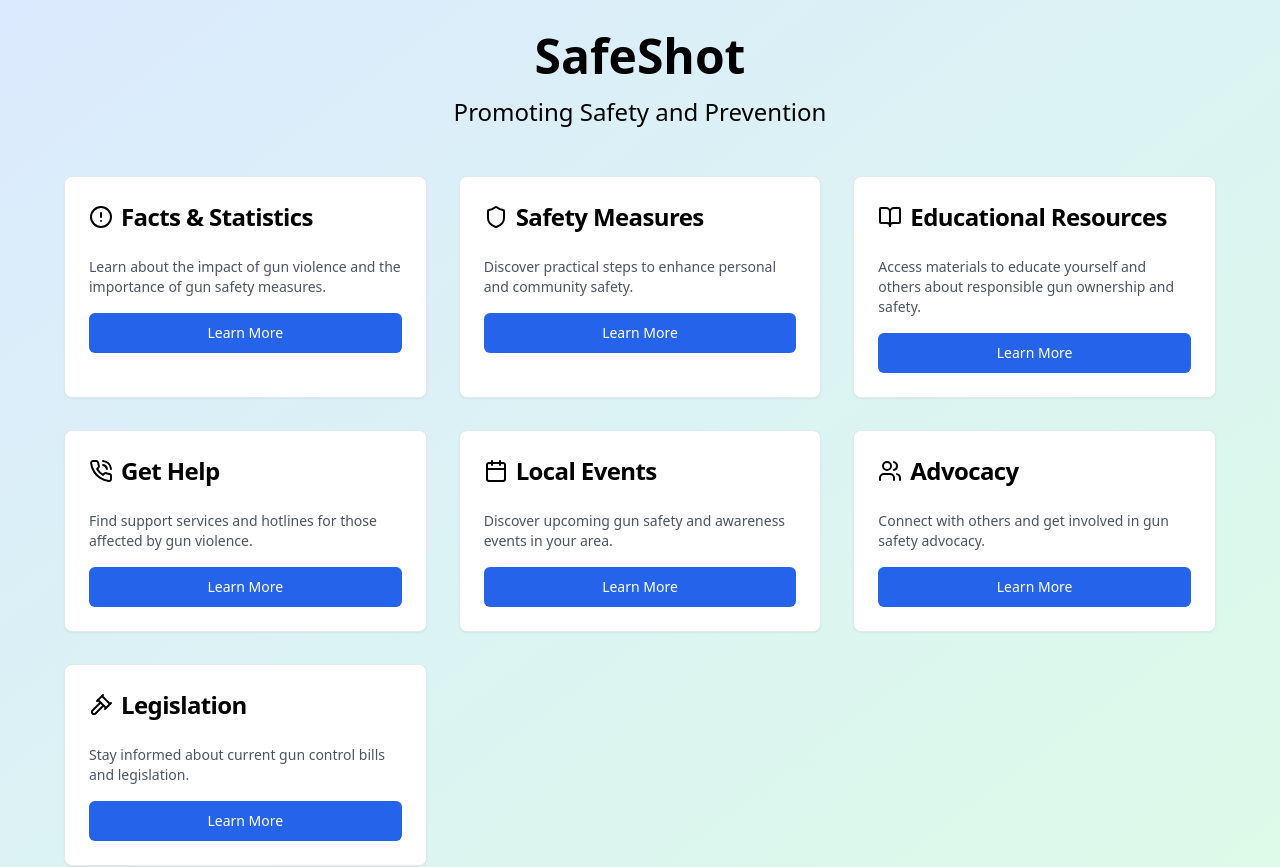
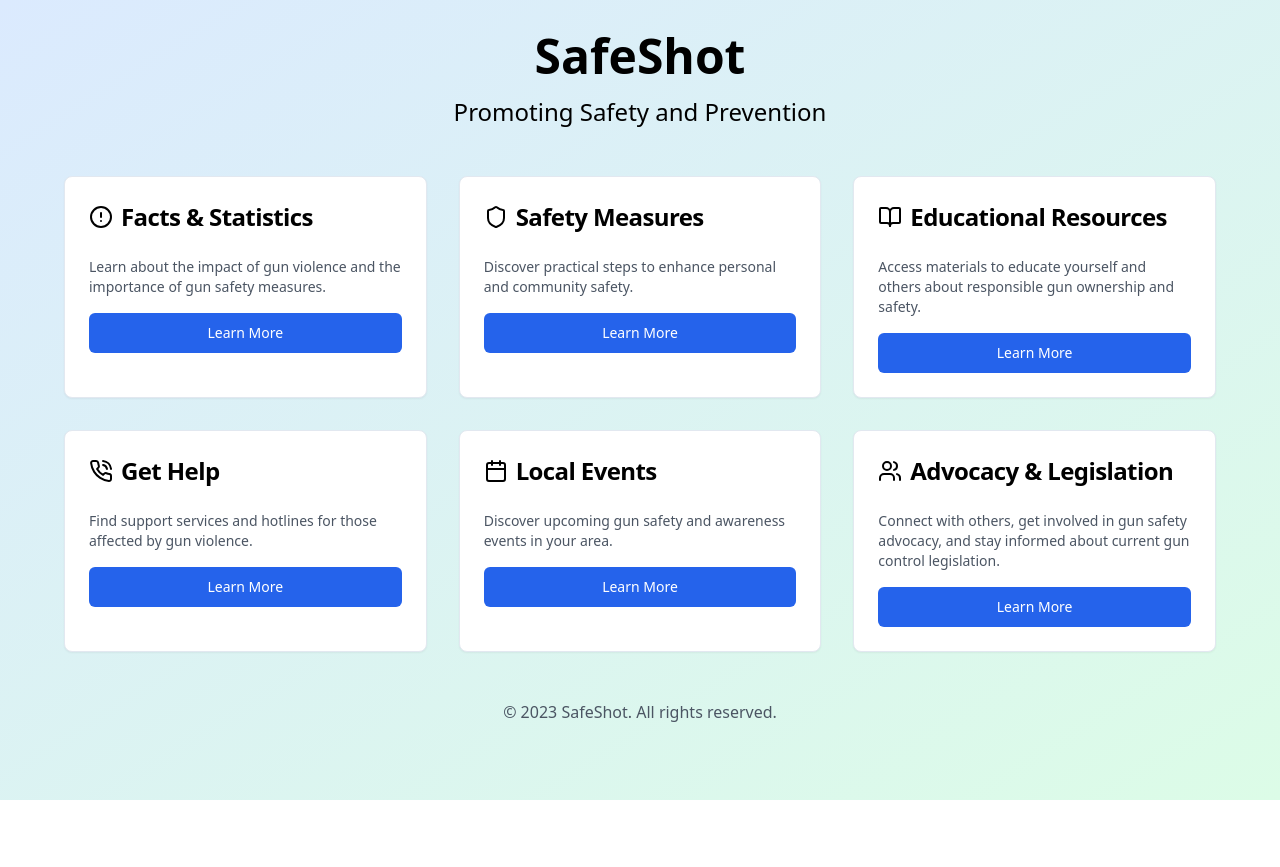
Before and after one commit to yashvipmodi/safety-spark-collective, a React (Vite) app: page / in a window 1280 px wide. Shown: the top 867 px of the page. After the commit the page ends 800 px from the top, so only its background shows below. Built offline with nearby package versions, Linux system fonts and the light colour scheme.

Commit message:
Merge Advocacy and Legislation Pages
Combine the Advocacy and Legislation pages into a single section for better organization and accessibility. Update navigation and routing accordingly.
[skip gpt_engineer]

```diff
--- a/src/pages/Index.jsx
+++ b/src/pages/Index.jsx
@@ -1,7 +1,7 @@
 import React from 'react';
 import { Card, CardHeader, CardTitle, CardDescription, CardContent } from "@/components/ui/card";
 import { Button } from "@/components/ui/button";
-import { AlertCircle, BookOpen, PhoneCall, Shield, Calendar, Users, GavelIcon } from 'lucide-react';
+import { AlertCircle, BookOpen, PhoneCall, Shield, Calendar, Users } from 'lucide-react';
 import { Link } from 'react-router-dom';
 
 const Index = () => {
@@ -19,8 +19,7 @@ const Index = () => {
           { title: "Educational Resources", icon: BookOpen, description: "Access materials to educate yourself and others about responsible gun ownership and safety.", link: "/educational-resources" },
           { title: "Get Help", icon: PhoneCall, description: "Find support services and hotlines for those affected by gun violence.", link: "/get-help" },
           { title: "Local Events", icon: Calendar, description: "Discover upcoming gun safety and awareness events in your area.", link: "/local-events" },
-          { title: "Advocacy", icon: Users, description: "Connect with others and get involved in gun safety advocacy.", link: "/advocacy" },
-          { title: "Legislation", icon: GavelIcon, description: "Stay informed about current gun control bills and legislation.", link: "/legislation" },
+          { title: "Advocacy & Legislation", icon: Users, description: "Connect with others, get involved in gun safety advocacy, and stay informed about current gun control legislation.", link: "/advocacy-and-legislation" },
         ].map((item, index) => (
           <Card key={index} className="hover:shadow-lg transition-shadow duration-300">
             <CardHeader>
```
